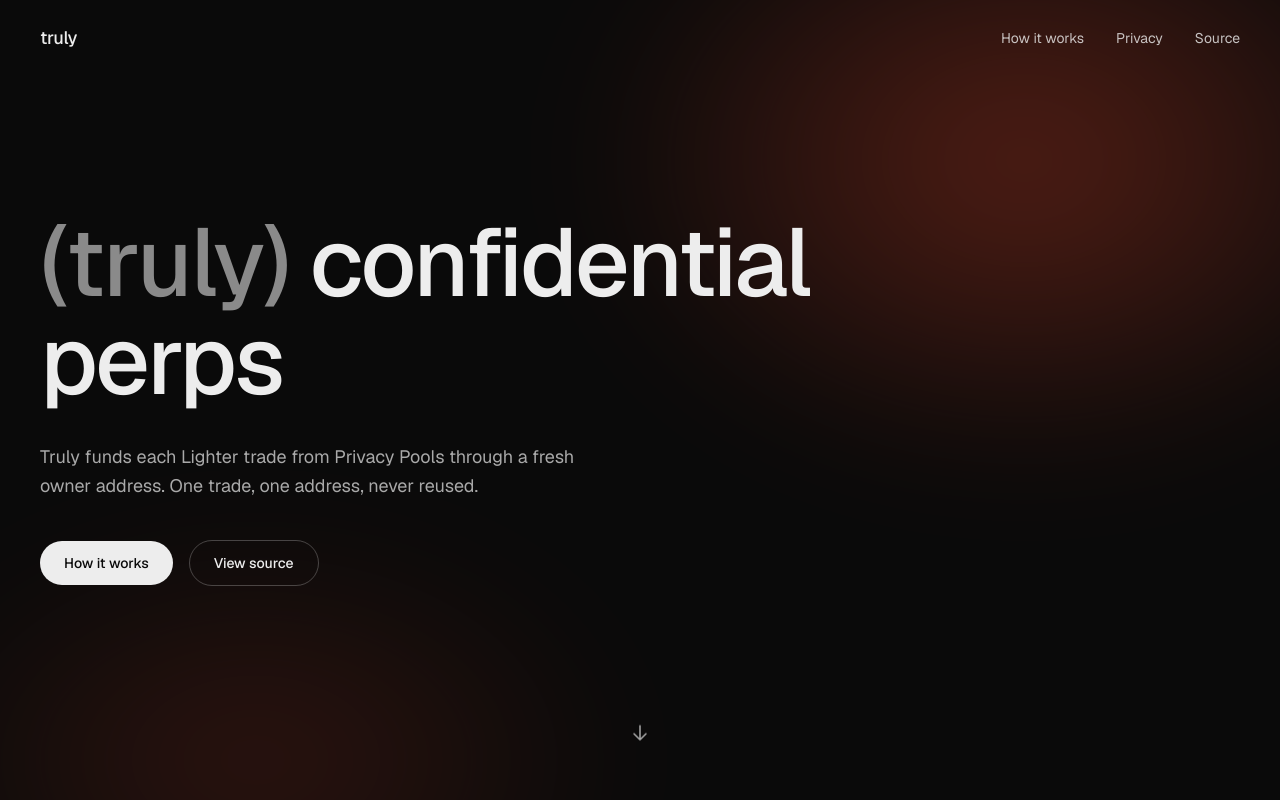
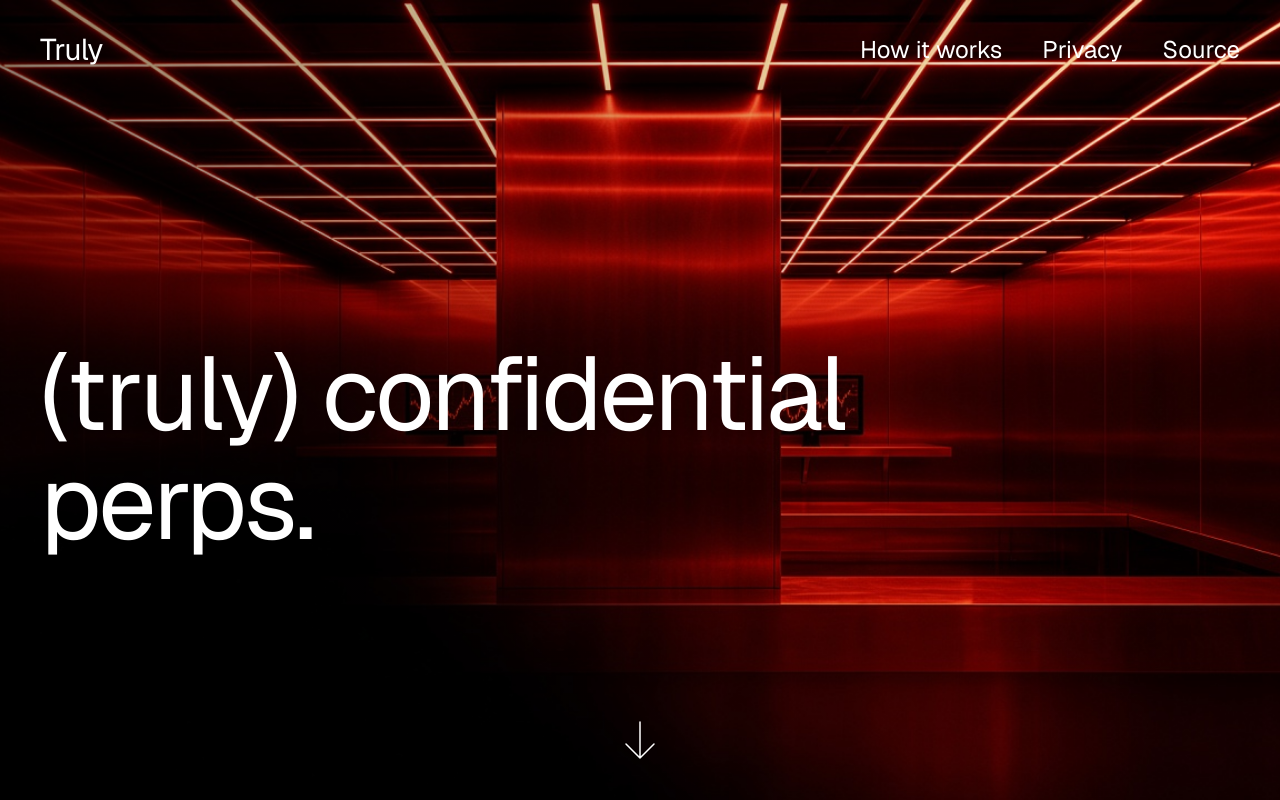
Before and after one commit to hyliv-labs/truly-web, a Next.js app: page / in a window 1280 px wide. Shown: the top 800 px of the page. Built offline with nearby package versions, Linux system fonts and the light colour scheme.

Commit message:
feat: full-bleed image hero and large nav, matching reference layout
Co-authored-by: Cursor <cursoragent@cursor.com>

```diff
--- a/src/components/hero.tsx
+++ b/src/components/hero.tsx
@@ -1,61 +1,44 @@
-const REPO_URL = "https://github.com/hyliv-labs/truly-extension";
+import Image from "next/image";
 
 export function Hero() {
   return (
-    <section className="isolate relative flex min-h-screen flex-col justify-center px-6 md:px-10">
+    <section className="isolate relative flex min-h-screen flex-col overflow-hidden px-6 md:px-10">
+      <Image
+        src="/hero.jpg"
+        alt=""
+        fill
+        priority
+        sizes="100vw"
+        className="-z-20 object-cover"
+      />
       <div
         aria-hidden="true"
-        className="pointer-events-none absolute inset-0 -z-10 overflow-hidden"
-      >
-        <div className="absolute -right-[15%] -top-[20%] h-[80vh] w-[70vw] rounded-full bg-[radial-gradient(closest-side,var(--color-accent),transparent)] opacity-30 blur-3xl" />
-        <div className="absolute -bottom-[25%] left-[-10%] h-[60vh] w-[60vw] rounded-full bg-[radial-gradient(closest-side,var(--color-accent),transparent)] opacity-15 blur-3xl" />
-      </div>
+        className="absolute inset-0 -z-10 bg-gradient-to-r from-black/45 via-black/10 to-transparent"
+      />
 
-      <div className="mx-auto w-full max-w-7xl">
-        <h1 className="max-w-4xl text-5xl font-medium leading-[1.02] tracking-tight sm:text-6xl md:text-7xl lg:text-8xl">
-          <span className="text-muted">(truly)</span> confidential perps
+      <div className="mx-auto flex w-full max-w-7xl flex-1 items-center pt-24">
+        <h1 className="max-w-[14ch] text-[clamp(3rem,min(10vw,13vh),8.5rem)] font-normal leading-[1.05] tracking-tight text-white">
+          (truly) confidential perps.
         </h1>
-
-        <p className="mt-8 max-w-xl text-base leading-relaxed text-foreground/70 md:text-lg">
-          Truly funds each Lighter trade from Privacy Pools through a fresh
-          owner address. One trade, one address, never reused.
-        </p>
-
-        <div className="mt-10 flex flex-wrap items-center gap-4">
-          <a
-            href="#how"
-            className="rounded-full bg-foreground px-6 py-3 text-sm font-medium text-background transition-opacity hover:opacity-85 focus-visible:outline-2 focus-visible:outline-offset-4 focus-visible:outline-accent"
-          >
-            How it works
-          </a>
-          <a
-            href={REPO_URL}
-            target="_blank"
-            rel="noopener noreferrer"
-            className="rounded-full border border-foreground/25 px-6 py-3 text-sm font-medium transition-colors hover:border-foreground/60 focus-visible:outline-2 focus-visible:outline-offset-4 focus-visible:outline-accent"
-          >
-            View source
-          </a>
-        </div>
       </div>
 
       <a
         href="#how"
         aria-label="Scroll to how it works"
-        className="absolute bottom-8 left-1/2 -translate-x-1/2 rounded-full p-3 text-foreground/70 transition-colors hover:text-foreground focus-visible:outline-2 focus-visible:outline-offset-4 focus-visible:outline-accent motion-safe:animate-bounce"
+        className="absolute bottom-6 left-1/2 -translate-x-1/2 rounded-full p-3 text-white transition-opacity hover:opacity-75 focus-visible:outline-2 focus-visible:outline-offset-4 focus-visible:outline-white"
       >
         <svg
           aria-hidden="true"
-          width="24"
-          height="24"
-          viewBox="0 0 24 24"
+          width="48"
+          height="48"
+          viewBox="0 0 48 48"
           fill="none"
           stroke="currentColor"
           strokeWidth="1.5"
           strokeLinecap="round"
           strokeLinejoin="round"
         >
-          <path d="M12 5v14M6 13l6 6 6-6" />
+          <path d="M24 6v36M10 28l14 14 14-14" />
         </svg>
       </a>
     </section>
--- a/src/components/site-header.tsx
+++ b/src/components/site-header.tsx
@@ -8,16 +8,19 @@ const links = [
 
 export function SiteHeader() {
   return (
-    <header className="absolute inset-x-0 top-0 z-10">
-      <div className="mx-auto flex max-w-7xl items-center justify-between px-6 py-6 md:px-10">
+    <header className="absolute inset-x-0 top-0 z-10 text-white">
+      <div className="mx-auto flex max-w-7xl items-center justify-between px-6 py-6 md:px-10 md:py-8">
         <a
           href="#top"
-          className="rounded-sm text-lg font-medium tracking-tight focus-visible:outline-2 focus-visible:outline-offset-4 focus-visible:outline-accent"
+          className="rounded-sm text-2xl font-normal tracking-tight focus-visible:outline-2 focus-visible:outline-offset-4 focus-visible:outline-white md:text-3xl"
         >
-          truly
+          Truly
         </a>
 
-        <nav aria-label="Primary" className="flex items-center gap-6 text-sm md:gap-8">
+        <nav
+          aria-label="Primary"
+          className="flex items-center gap-5 text-base font-normal md:gap-10 md:text-2xl"
+        >
           {links.map((link) => (
             <a
               key={link.label}
@@ -25,7 +28,7 @@ export function SiteHeader() {
               {...(link.external
                 ? { target: "_blank", rel: "noopener noreferrer" }
                 : {})}
-              className="rounded-sm text-foreground/80 transition-colors hover:text-foreground focus-visible:outline-2 focus-visible:outline-offset-4 focus-visible:outline-accent"
+              className="rounded-sm transition-opacity hover:opacity-70 focus-visible:outline-2 focus-visible:outline-offset-4 focus-visible:outline-white"
             >
               {link.label}
             </a>
```
